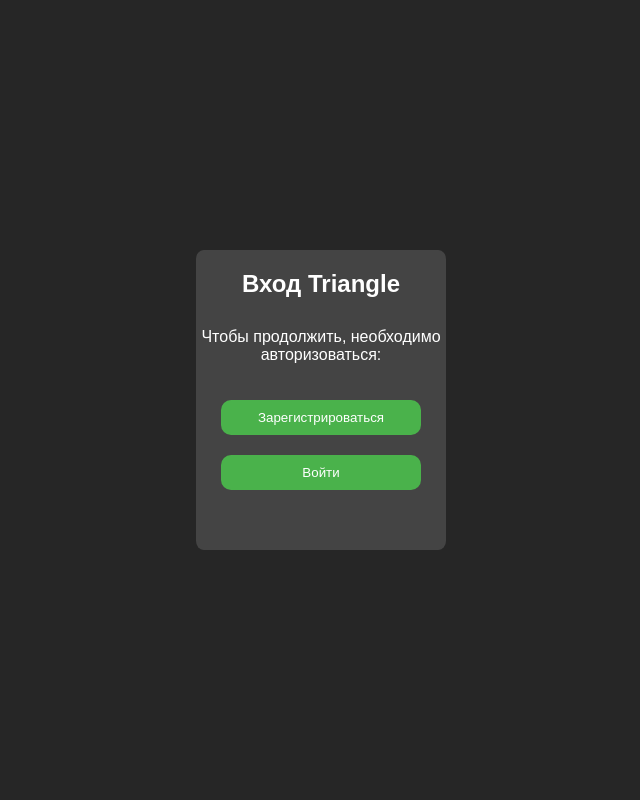
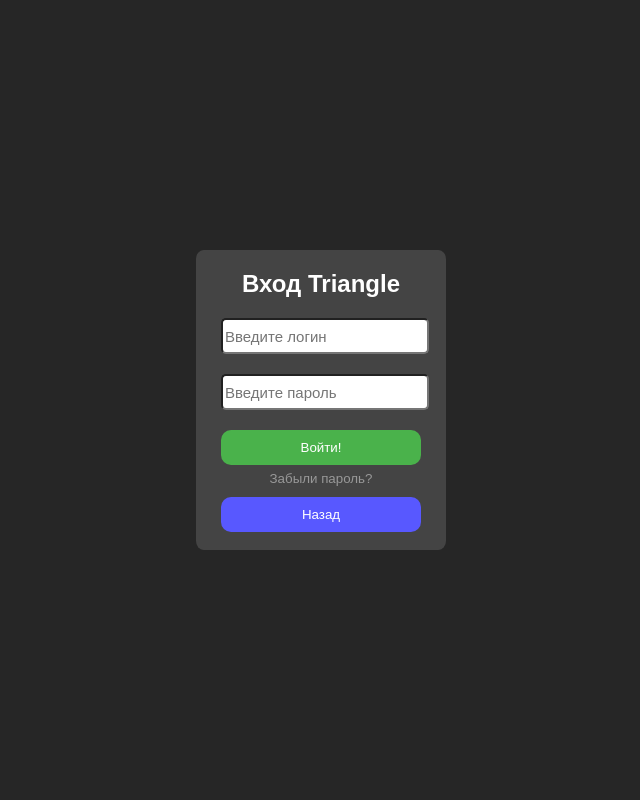
Before and after one commit to dev-team-3-4/all-seeing-eye, a Django app: page /web/ in a window 1280 px wide. Shown: the whole page, without its empty margins (319-959 px from the left). Run offline with Django 4.2, Linux system fonts and the light colour scheme.

Commit message:
Добавил страницу логина

```diff
--- a/triangle/frontend/static/css/index_style.css
+++ b/triangle/frontend/static/css/index_style.css
@@ -72,6 +72,45 @@
     text-align: center;
 }
 
-#register_button:active #enter_triangle_message {
-    color: red;
+#choose_auth_type {
+    display: none;
 }
+
+#login_form_container {
+    display: block;
+}
+
+#register_container {
+    display: none;
+}
+
+
+.from_text {
+    margin-top: 20px;
+    width: 200px;
+    margin-left: 25px;
+    height: 30px;
+    border-radius: 5px;
+    font-size: 15px;
+}
+
+#forgot_password_button {
+    border: none;
+    background: inherit;
+
+    color: rgba(255, 255, 255, 0.45);
+    width: 120px;
+    margin: 5px 5px 5px 65px;
+    text-align: center;
+    text-decoration-style: dotted;
+}
+
+#forgot_password_button:hover {
+    text-decoration-line: underline;
+    color: rgba(252, 45, 45, 0.85);
+}
+
+#back_button {
+    margin-top: 5px;
+    background-color: #5858ff;
+}
--- a/triangle/frontend/static/js/index.js
+++ b/triangle/frontend/static/js/index.js
@@ -1,8 +1,28 @@
 window.onload =
-function (){
-    $("#register_button").click(function () {
-        $("#choose_auth_type").css(
-            "display", "none"
-        );
+function ()
+{
+    function changeDisplay(object, vis = "none") {
+        return function () {
+            $(object).css(
+                "display", vis
+            );
+        };
+    }
+
+    $("#register_button").click(changeDisplay("#choose_auth_type", "none"));
+
+    $("#auth_button").click(function (){
+        changeDisplay("#choose_auth_type", "none")()
+        changeDisplay("#login_form_container", "block")()
+    });
+
+    $("#back_button").click(function (){
+        changeDisplay("#choose_auth_type", "block")()
+        changeDisplay("#login_form_container", "none")()
+    });
+
+    $("#login_form").submit(function (e) {
+        e.preventDefault();
+       alert("wqe");
     });
 }
--- a/triangle/frontend/templates/index.html
+++ b/triangle/frontend/templates/index.html
@@ -14,6 +14,7 @@
 <body>
 <div id="main-container">
     <div class="centered_div buttons_container">
+
         <div id="choose_auth_type">
             <h2 id="enter_triangle_message">
                 Вход Triangle
@@ -22,8 +23,37 @@
                 Чтобы продолжить, необходимо авторизоваться:
             </p>
             <button class="auth_button" id="register_button">Зарегистрироваться</button>
-            <button class="auth_button">Войти</button>
+            <button class="auth_button" id="auth_button">Войти</button>
         </div>
+
+        <div id="login_form_container">
+            <h2 id="enter_triangle_message">
+                Вход Triangle
+            </h2>
+
+            <form id="login_form">
+                <input type="text" placeholder="Введите логин" class="from_text" required>
+                <input type="password" placeholder="Введите пароль" class="from_text" required>
+                <input type="submit" value="Войти!" class="auth_button">
+            </form>
+            <button class="" id="forgot_password_button">Забыли пароль?</button>
+            <button class="auth_button" id="back_button">Назад</button>
+        </div>
+
+        <div id="register_container">
+            <h2 id="enter_triangle_message">
+                Регистрация Triangle
+            </h2>
+
+            <form id="login_form">
+                <input type="email" placeholder="Введите логин" class="from_text" required>
+                <input type="password" placeholder="Введите пароль" class="from_text" required>
+                <input type="password" placeholder="Повторите пароль" class="from_text" required>
+                <input type="submit" value="Войти!" class="auth_button">
+            </form>
+            <button class="auth_button" id="back_button">Назад</button>
+        </div>
+
     </div>
 </div>
 </body>
```
